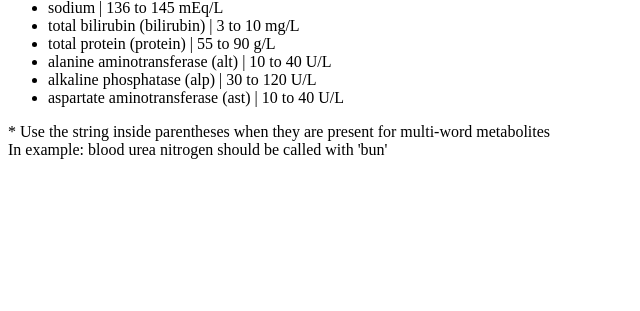
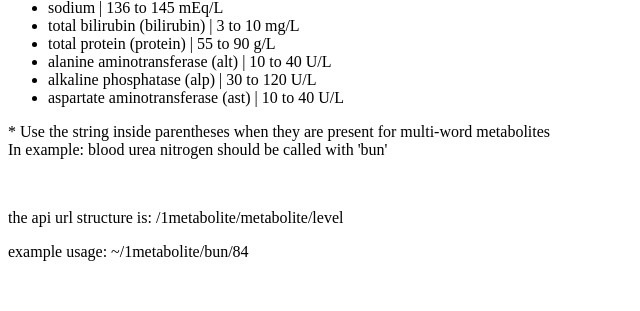
Before and after one commit to tcs76321/cmp_flask_api, a Flask app: page / in a window 1280 px wide. Shown: the part 468-779 px from the top of the page, without its empty margins (0-640 px from the left). Run offline with Flask 2, Linux system fonts and the light colour scheme.

Commit message:
add instructions to root index page

```diff
--- a/templates/index.html
+++ b/templates/index.html
@@ -26,5 +26,8 @@
         </ul>
         <p>* Use the string inside parentheses when they are present for multi-word metabolites<br>
             In example: blood urea nitrogen should be called with 'bun'</p>
+        <br>
+        <p>the api url structure is: /1metabolite/metabolite/level</p>
+        <p>example usage: ~/1metabolite/bun/84</p>
     </body>
 </html>
```
